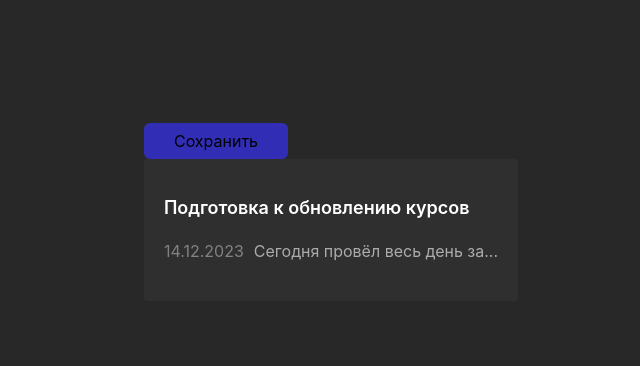
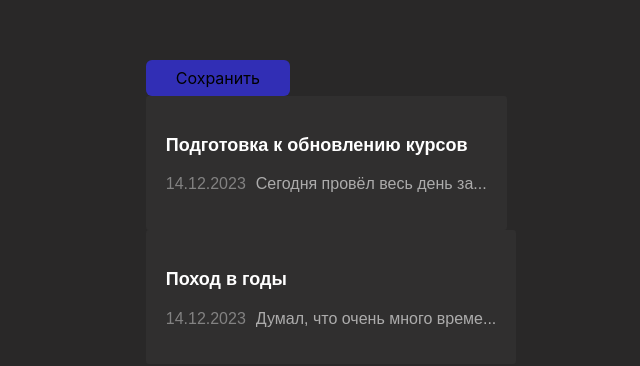
Before and after one commit to fikyslsgg/personal-journal, a React (Vite) app in the folder personal-journal/: page / in a window 1280 px wide. Shown: the part 188-554 px from the top of the page, without its empty margins (309-949 px from the left). Built offline with nearby package versions, Linux system fonts and the light colour scheme.

Commit message:
feat: add CardButton.

```diff
--- a/personal-journal/src/App.jsx
+++ b/personal-journal/src/App.jsx
@@ -1,6 +1,7 @@
 import './App.css';
 import Button from './components/Button/Button';
 import JournalItem from './components/JournalItem/JournalItem';
+import CardButton from './components/CardButton/CardButton';
 
 function App() {
   const data = [
@@ -18,11 +19,20 @@
   return (
     <>
       <Button />
-      <JournalItem
-        title={data[0].title}
-        date={data[0].date}
-        text={data[0].text}
-      />
+      <CardButton>
+        <JournalItem
+          title={data[0].title}
+          date={data[0].date}
+          text={data[0].text}
+        />
+      </CardButton>
+      <CardButton>
+        <JournalItem
+          title={data[1].title}
+          date={data[1].date}
+          text={data[1].text}
+        />
+      </CardButton>
     </>
   );
 }
--- /dev/null
+++ b/personal-journal/src/components/CardButton/CardButton.css
@@ -0,0 +1,14 @@
+.card-button{
+  border-radius: 3px;
+  background: rgba(255, 255, 255, 0.03);
+  color: #FFF;
+  padding: 20px;
+  border: none;
+  cursor: pointer;
+  text-align: start;
+  display: block;
+}
+
+.card-button:hover {
+  background: rgba(255, 255, 255, 0.10);
+}
--- /dev/null
+++ b/personal-journal/src/components/CardButton/CardButton.jsx
@@ -0,0 +1,7 @@
+import './CardButton.css';
+
+function CardButton({ children }) {
+  return <button className="card-button">{children}</button>;
+}
+
+export default CardButton;
--- a/personal-journal/src/components/JournalItem/JournalItem.css
+++ b/personal-journal/src/components/JournalItem/JournalItem.css
@@ -1,9 +1,4 @@
-.journal-item{
-  border-radius: 3px;
-  background: rgba(255, 255, 255, 0.03);
-  color: #FFF;
-  padding: 20px;
-}
+
 
 .journal-item__body{
   display: flex;
```
